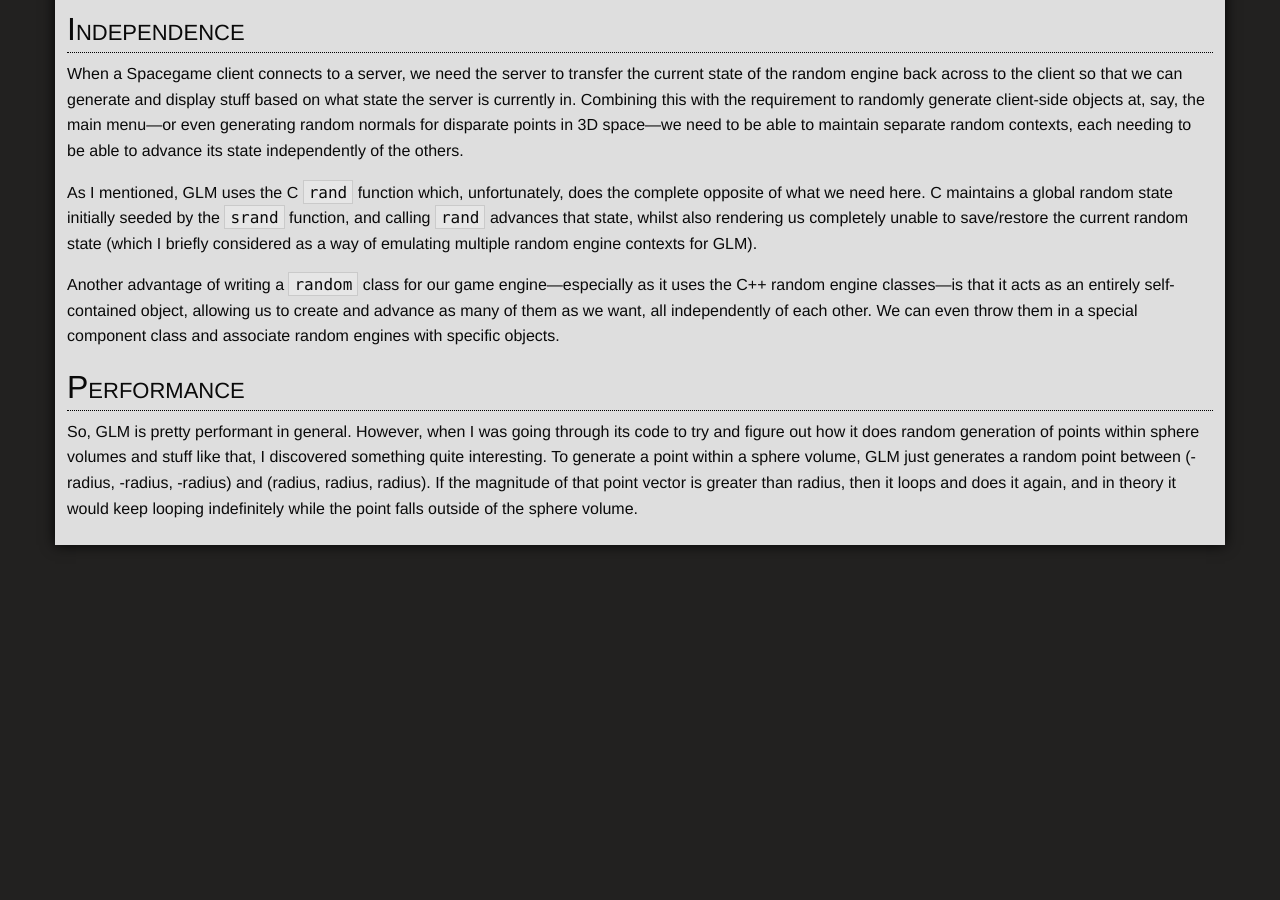
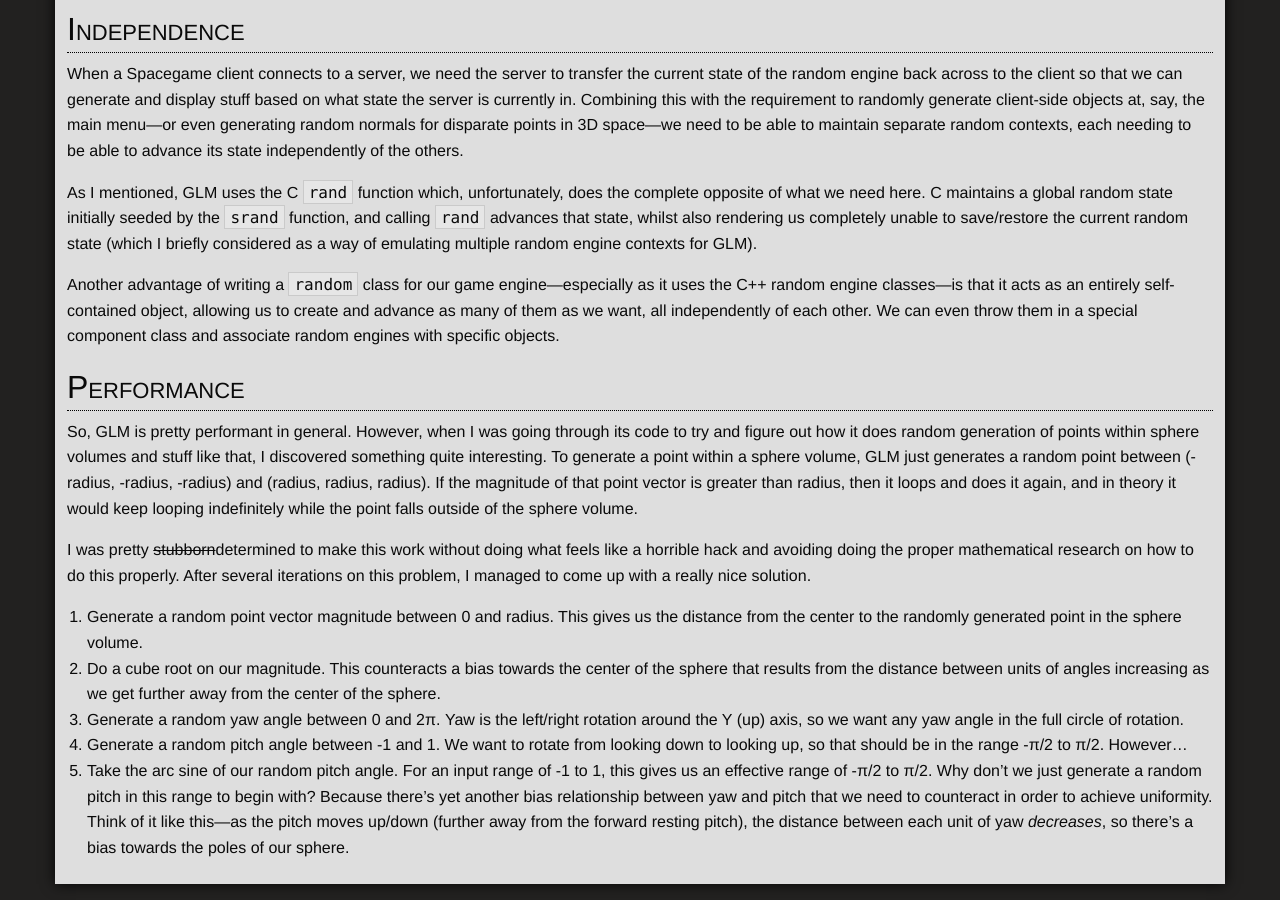
Before and after one commit to ori-sky/polar-space, a Jekyll site: the page built from _posts/2019-10-05-02-randomness.md, in a window 1280 px wide and 900 px high, scrolled down 1077 px. Built offline with Jekyll 4.4.1, drawn with Linux system fonts in a browser that asks for light colours; nearby versions of some CDN libraries; some web fonts are replaced; our own code applies the rules of GitHub Pages for plain Markdown files; library files that are not in the unit come from our copies; before the commit the page ends 1638 px from its top, so only the background shows below that.

Commit message:
Update 2019-10-05-02-randomness.md

```diff
--- a/_posts/2019-10-05-02-randomness.md
+++ b/_posts/2019-10-05-02-randomness.md
@@ -42,3 +42,11 @@ Another advantage of writing a `random` class for our game engine—especially a
 # Performance
 
 So, GLM is pretty performant in general. However, when I was going through its code to try and figure out how it does random generation of points within sphere volumes and stuff like that, I discovered something quite interesting. To generate a point within a sphere volume, GLM just generates a random point between (-radius, -radius, -radius) and (radius, radius, radius). If the magnitude of that point vector is greater than radius, then it loops and does it again, and in theory it would keep looping indefinitely while the point falls outside of the sphere volume.
+
+I was pretty ~~stubborn~~determined to make this work without doing what feels like a horrible hack and avoiding doing the proper mathematical research on how to do this properly. After several iterations on this problem, I managed to come up with a really nice solution.
+
+1. Generate a random point vector magnitude between 0 and radius. This gives us the distance from the center to the randomly generated point in the sphere volume.
+2. Do a cube root on our magnitude. This counteracts a bias towards the center of the sphere that results from the distance between units of angles increasing as we get further away from the center of the sphere.
+3. Generate a random yaw angle between 0 and 2π. Yaw is the left/right rotation around the Y (up) axis, so we want any yaw angle in the full circle of rotation.
+4. Generate a random pitch angle between -1 and 1. We want to rotate from looking down to looking up, so that should be in the range -π/2 to π/2. However...
+5. Take the arc sine of our random pitch angle. For an input range of -1 to 1, this gives us an effective range of -π/2 to π/2. Why don't we just generate a random pitch in this range to begin with? Because there's yet another bias relationship between yaw and pitch that we need to counteract in order to achieve uniformity. Think of it like this—as the pitch moves up/down (further away from the forward resting pitch), the distance between each unit of yaw *decreases*, so there's a bias towards the poles of our sphere.
```
